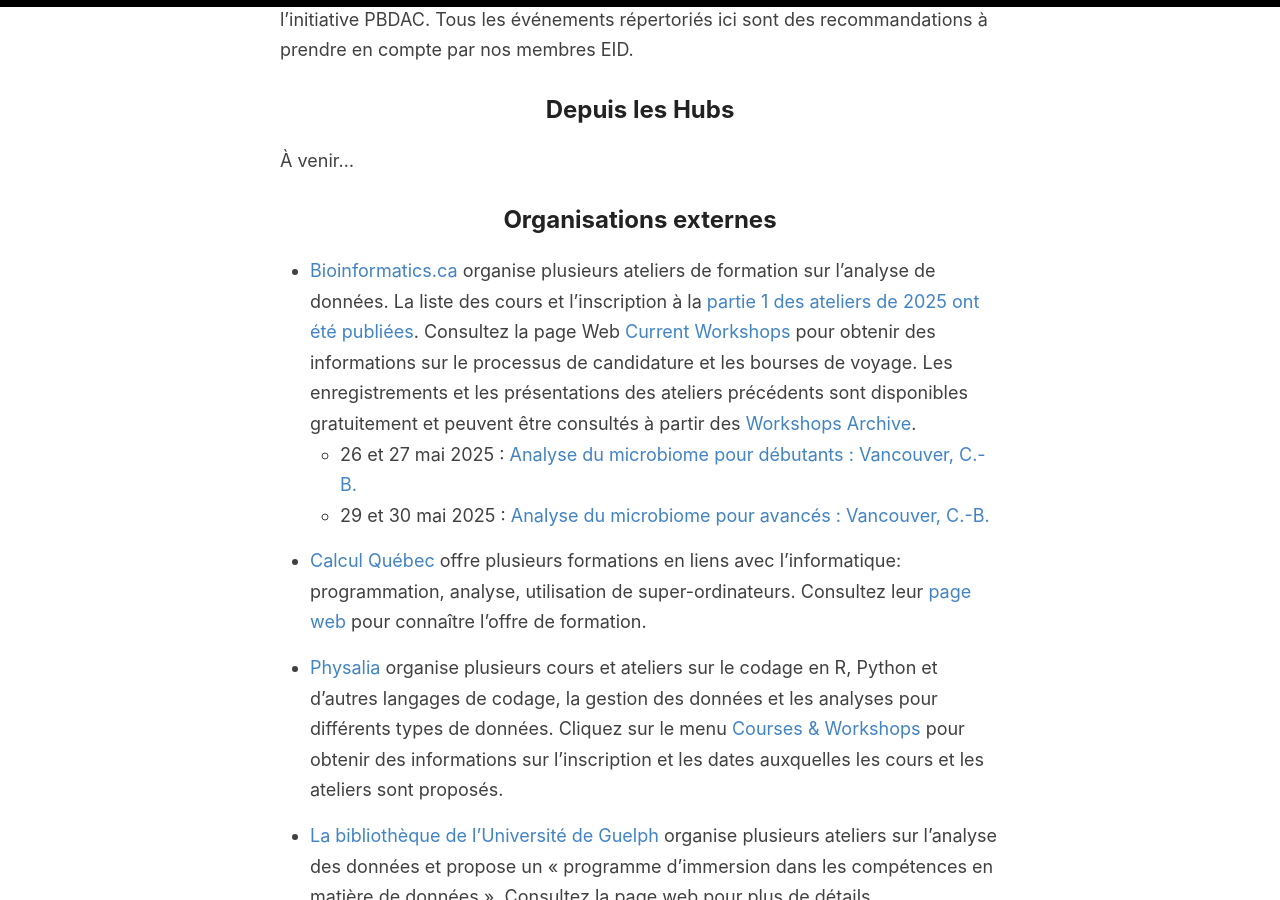
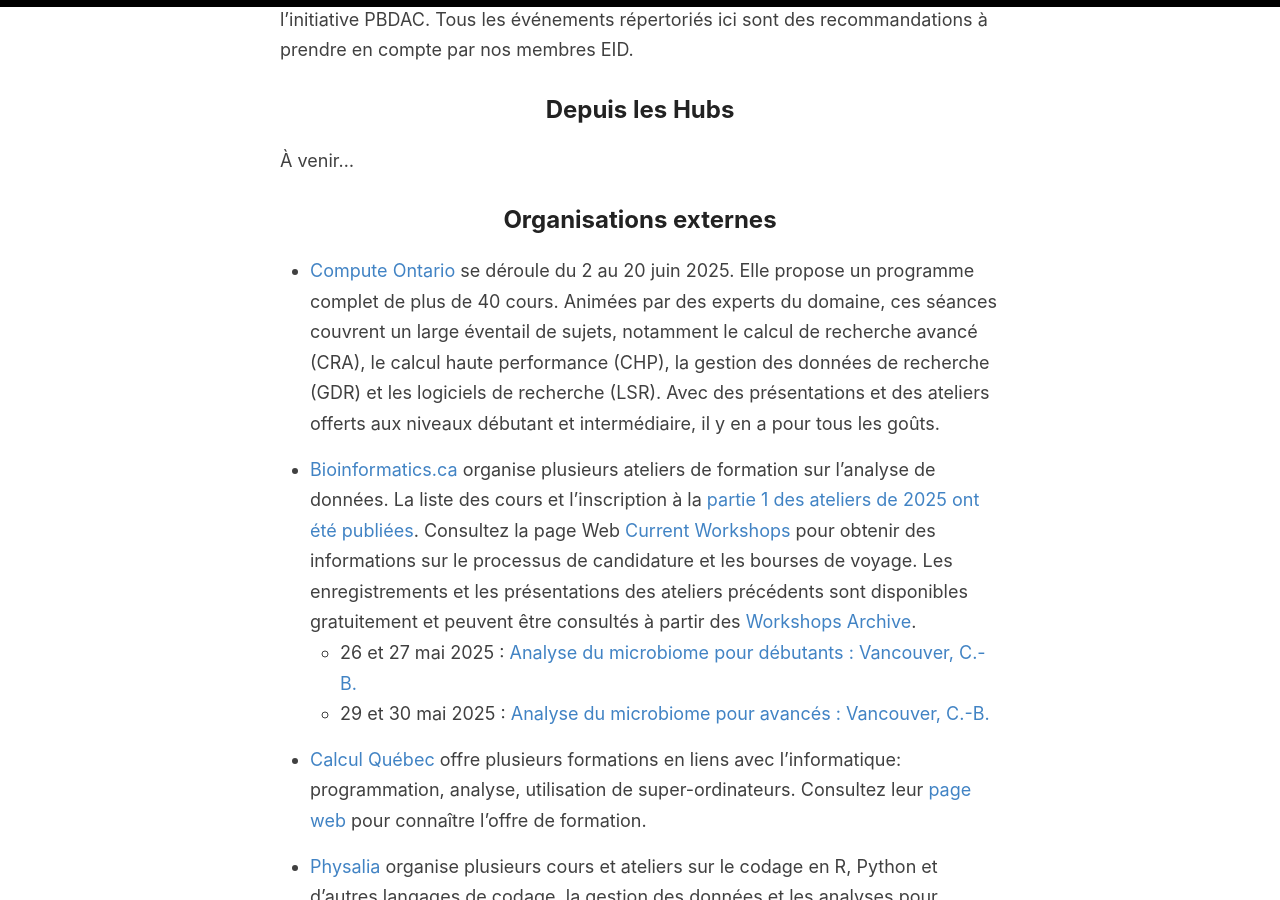
Before and after one commit to ClimateSmartAg/ClimateSmartAg-website-fr, a Jekyll site: the page built from _pages/training.md, in a window 1280 px wide and 900 px high, scrolled down 302 px. Built offline with Jekyll 4.4.1, drawn with Linux system fonts in a browser that asks for light colours.

Commit message:
Update training.md

```diff
--- a/_pages/training.md
+++ b/_pages/training.md
@@ -11,6 +11,9 @@
 À venir...
 
 ## Organisations externes
+
+- [Compute Ontario](https://training.computeontario.ca/coss2025.php) se déroule du 2 au 20 juin 2025. Elle propose un programme complet de plus de 40 cours. Animées par des experts du domaine, ces séances couvrent un large éventail de sujets, notamment le calcul de recherche avancé (CRA), le calcul haute performance (CHP), la gestion des données de recherche (GDR) et les logiciels de recherche (LSR). Avec des présentations et des ateliers offerts aux niveaux débutant et intermédiaire, il y en a pour tous les goûts.
+
 - [Bioinformatics.ca](https://bioinformatics.ca/workshops/current-workshops/) organise plusieurs ateliers de formation sur l'analyse de données. La liste des cours et l'inscription à la [partie 1 des ateliers de 2025 ont été publiées](https://bioinformatics.ca/workshops/current-workshops/). Consultez la page Web [Current Workshops](https://bioinformatics.ca/workshops/current-workshops/) pour obtenir des informations sur le processus de candidature et les bourses de voyage. Les enregistrements et les présentations des ateliers précédents sont disponibles gratuitement et peuvent être consultés à partir des [Workshops Archive](https://bioinformatics.ca/workshops/previous-workshops/).
   - 26 et 27 mai 2025 : [Analyse du microbiome pour débutants : Vancouver, C.-B.](https://bioinformatics.ca/workshops-all/2025-beginner-microbiome-analysis-vancouver-bc/)
   - 29 et 30 mai 2025 : [Analyse du microbiome pour avancés : Vancouver, C.-B.](https://bioinformatics.ca/workshops-all/2025-advanced-microbiome-analysis-vancouver-bc/)
```
